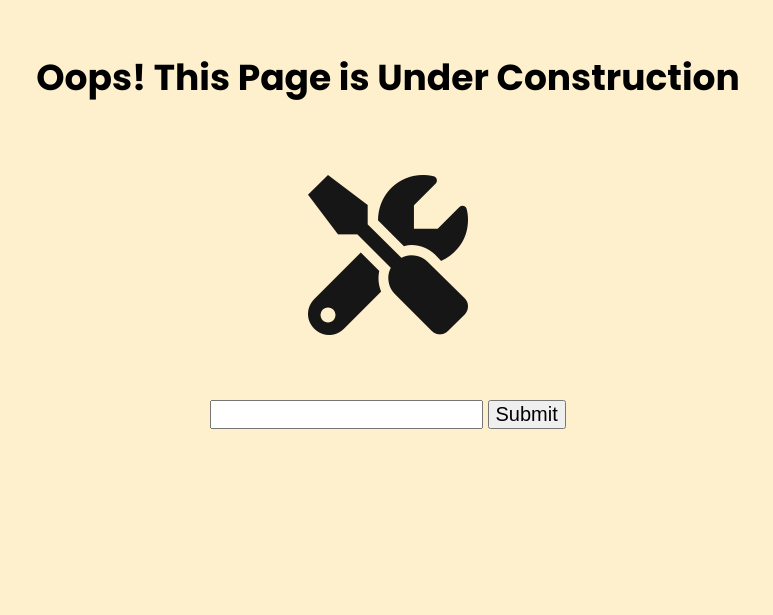
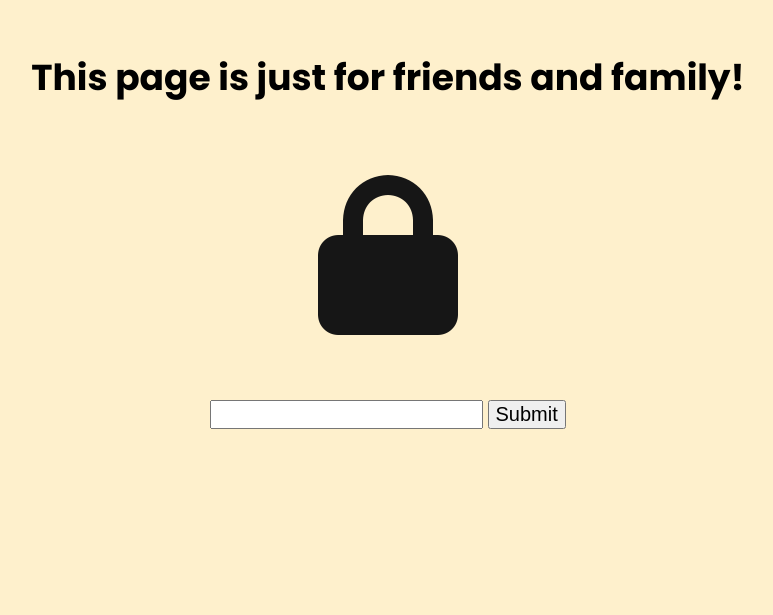
Before and after one commit to corydonbaylor/refactor, a Flask app: page /error in a window 1280 px wide. Shown: the part 53-668 px from the top of the page, without its empty margins (252-1025 px from the left). Run offline with Flask 3, Linux system fonts and the light colour scheme.

Commit message:
update error message

```diff
--- a/app/utils/templates/error.html
+++ b/app/utils/templates/error.html
@@ -24,9 +24,8 @@
 </head>
 <body>
     <div class="centered-container">
-        <h2>Oops! This Page is Under Construction</h2>
-        <i class="fa-regular fa-person-digging"></i>
-        <i class="fa-solid fa-screwdriver-wrench"></i>
+        <h2>This page is just for friends and family!</h2>
+        <i class="fa-solid fa-lock"></i>
         <form method="POST">
             <br>
             <input type="password" id="password" name="password" required>
```
